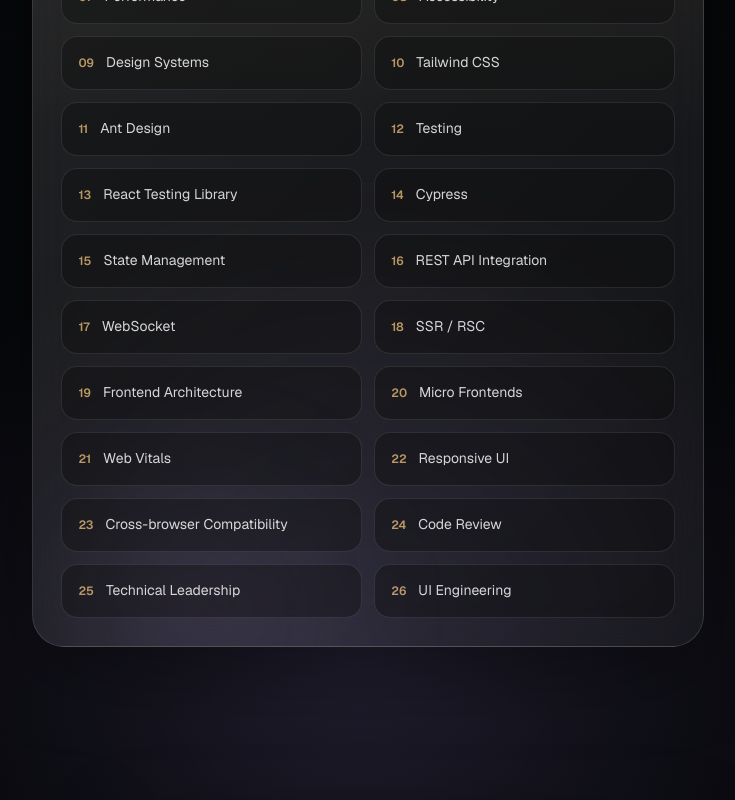
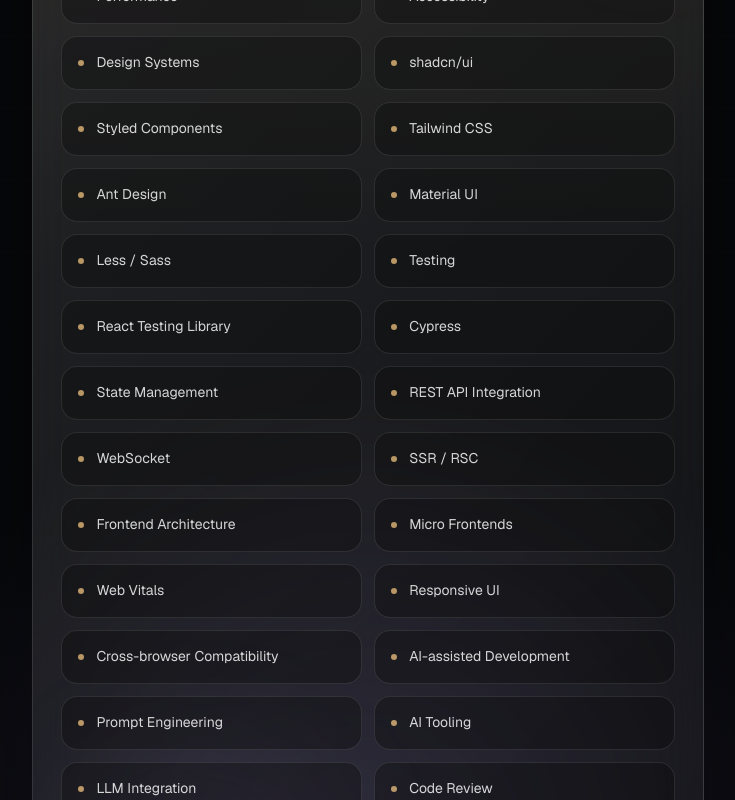
Before and after one commit to oguzhandedekoca/portfolio-nextjs16, a Next.js app: page / in a window 1280 px wide. Shown: the part 2700-3500 px from the top of the page, without its empty margins (536-1271 px from the left). Built offline with nearby package versions, Linux system fonts and the light colour scheme.

Commit message:
ui improve

```diff
--- a/src/app/page.tsx
+++ b/src/app/page.tsx
@@ -61,8 +61,12 @@
   "Performance",
   "Accessibility",
   "Design Systems",
+  "shadcn/ui",
+  "Styled Components",
   "Tailwind CSS",
   "Ant Design",
+  "Material UI",
+  "Less / Sass",
   "Testing",
   "React Testing Library",
   "Cypress",
@@ -75,6 +79,10 @@
   "Web Vitals",
   "Responsive UI",
   "Cross-browser Compatibility",
+  "AI-assisted Development",
+  "Prompt Engineering",
+  "AI Tooling",
+  "LLM Integration",
   "Code Review",
   "Technical Leadership",
   "UI Engineering",
@@ -284,9 +292,9 @@
           <div className="absolute -right-24 -top-24 h-64 w-64 rounded-full bg-[#ffcf86]/12 blur-3xl" />
           <div className="absolute -bottom-24 left-10 h-64 w-64 rounded-full bg-violet-300/10 blur-3xl" />
           <div className="relative grid gap-3 sm:grid-cols-2">
-            {skills.map((skill, index) => (
-              <div className="group rounded-2xl border border-white/10 bg-zinc-950/35 p-4 text-sm text-white/82 transition duration-300 hover:-translate-y-1 hover:border-[#ffcf86]/38 hover:bg-white/[0.07] hover:text-white hover:shadow-[0_16px_44px_rgba(0,0,0,0.24)]" key={skill}>
-                <span className="mr-3 text-xs font-semibold text-[#ffcf86]/70">{String(index + 1).padStart(2, "0")}</span>
+            {skills.map((skill) => (
+              <div className="group flex items-center gap-3 rounded-2xl border border-white/10 bg-zinc-950/35 p-4 text-sm text-white/82 transition duration-300 hover:-translate-y-1 hover:border-[#ffcf86]/38 hover:bg-white/[0.07] hover:text-white hover:shadow-[0_16px_44px_rgba(0,0,0,0.24)]" key={skill}>
+                <span className="h-1.5 w-1.5 rounded-full bg-[#ffcf86]/70 transition group-hover:bg-[#ffcf86]" />
                 {skill}
               </div>
             ))}
```
